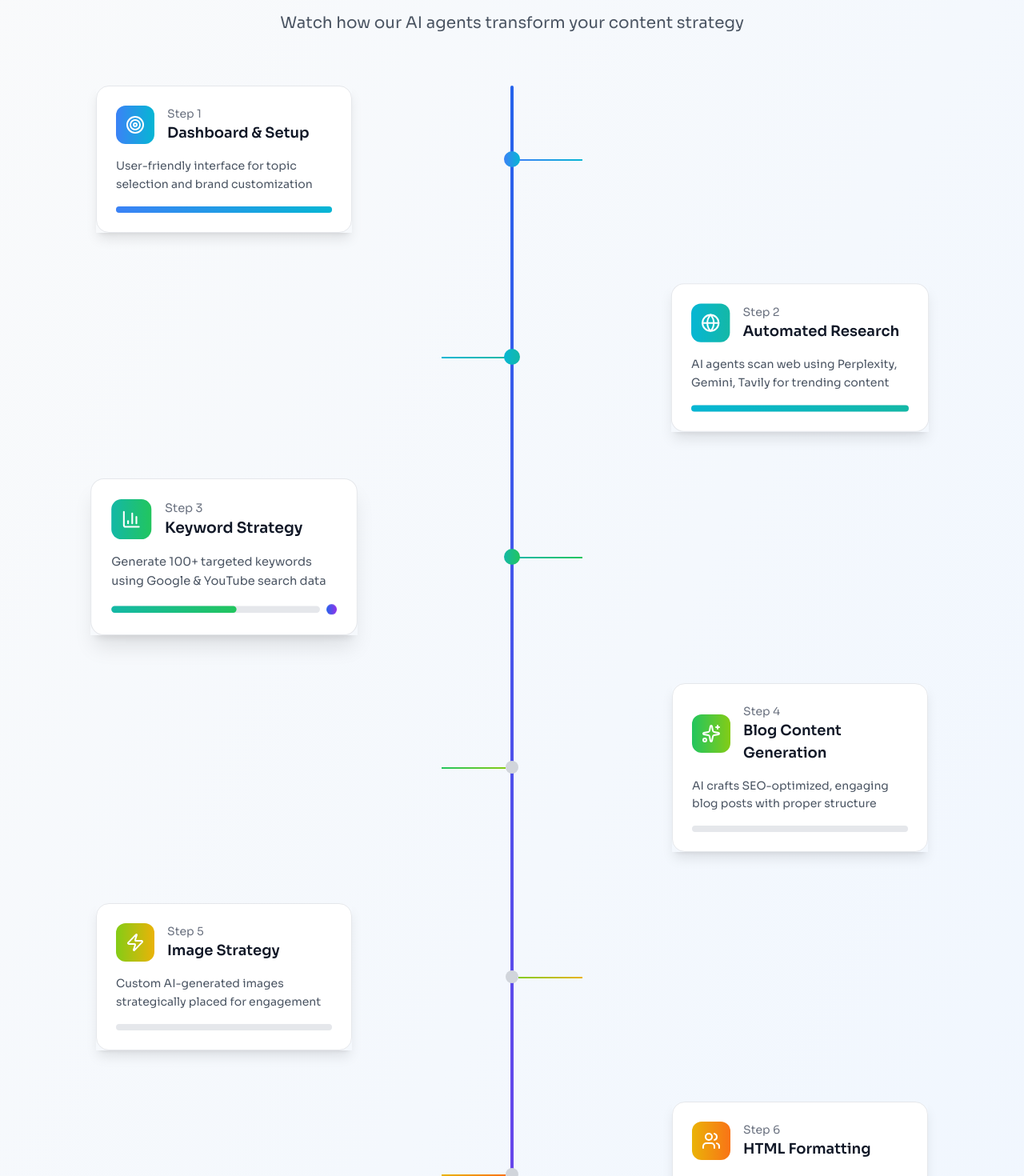
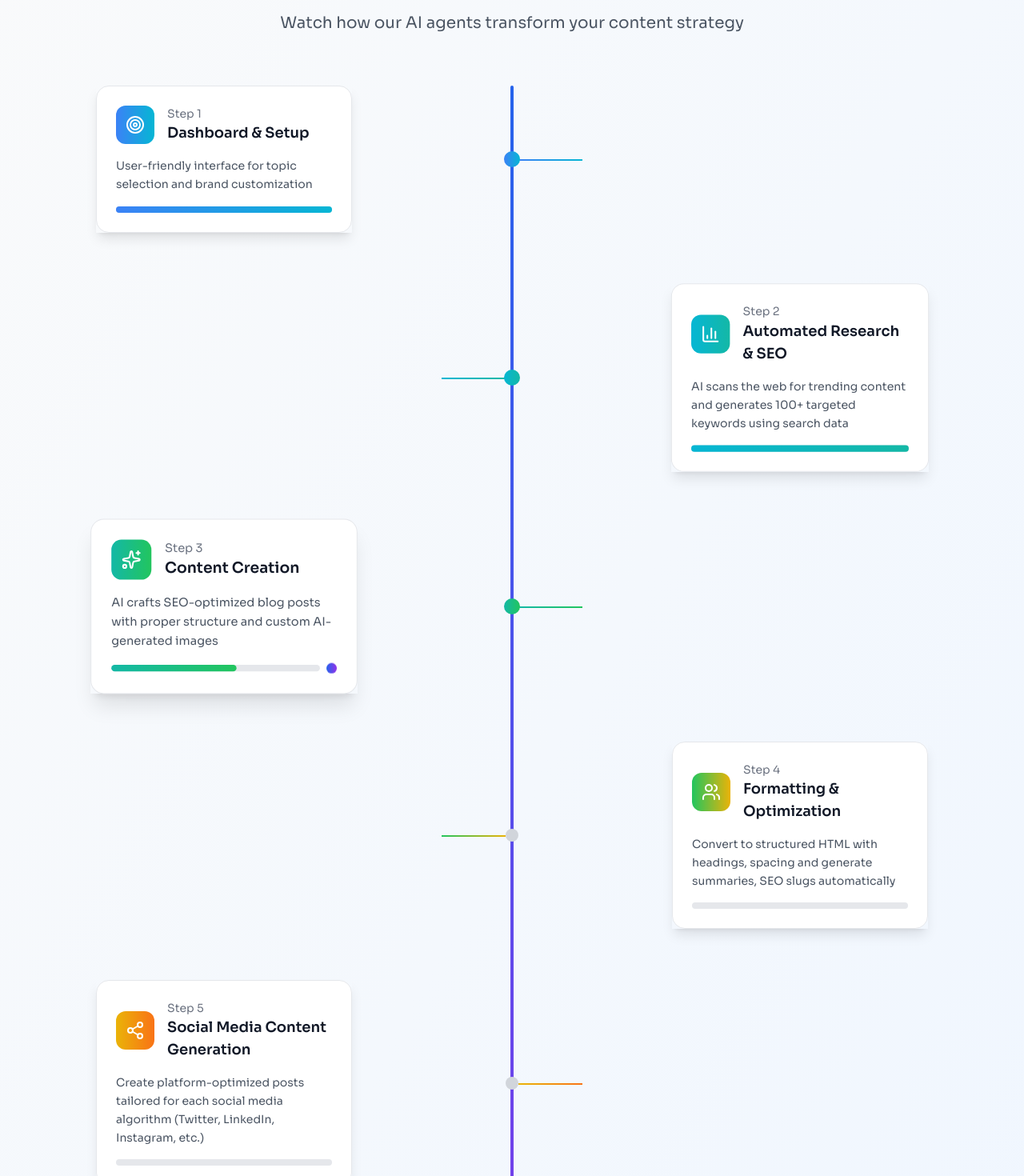
Before and after one commit to Arbaj78/coolguz, a React (Vite) app: page /#/content-flow in a window 1280 px wide. Shown: the part 1330-2800 px from the top of the page at 80% size. Built offline with nearby package versions, Linux system fonts and the light colour scheme.

Commit message:
wrokflowupdate

```diff
--- a/src/components/Collaboration.jsx
+++ b/src/components/Collaboration.jsx
@@ -15,42 +15,45 @@ const Section = ({ children }) => <section>{children}</section>;
 
 const Collaboration = () => {
   const services = [
-    {
-      title: "Notion Integration",
-      description: "Sync your Notion workspace with AI-powered automation",
-      icon: BookText,
-      color: "text-blue-500"
+
+        {
+      title: "Social Media",
+      description: "Automated posting, engagement and analytics",
+      icon: Share2,
+      color: "text-pink-500"
     },
-    {
+     {
+      title: "Chatbots",
+      description: "24/7 intelligent conversational AI for your business",
+      icon: MessageSquare,
+      color: "text-orange-500"
+    },
+     {
+      title: "Voice Assistants",
+      description: "Natural voice interactions for customer support",
+      icon: Mic2,
+      color: "text-green-500"
+    },
+      {
+      title: "Email Management",
+      description: "AI-powered email sorting, responses and follow-ups",
+      icon: Mail,
+      color: "text-red-500"
+    },
+        {
       title: "CRM Automation",
       description: "Enhance your CRM with intelligent workflows and insights",
       icon: Contact2,
       color: "text-purple-500"
     },
     {
-      title: "Email Management",
-      description: "AI-powered email sorting, responses and follow-ups",
-      icon: Mail,
-      color: "text-red-500"
+
+      title: "Notion Integration",
+      description: "Sync your Notion workspace with AI-powered automation",
+      icon: BookText,
+      color: "text-blue-500"
     },
-    {
-      title: "Voice Assistants",
-      description: "Natural voice interactions for customer support",
-      icon: Mic2,
-      color: "text-green-500"
-    },
-    {
-      title: "Chatbots",
-      description: "24/7 intelligent conversational AI for your business",
-      icon: MessageSquare,
-      color: "text-orange-500"
-    },
-    {
-      title: "Social Media",
-      description: "Automated posting, engagement and analytics",
-      icon: Share2,
-      color: "text-pink-500"
-    }
+
   ];
 
   // CSS styles for animations
--- a/src/components/ContentFlow.jsx
+++ b/src/components/ContentFlow.jsx
@@ -1,7 +1,7 @@
 "use client"
 
 import { useState, useEffect } from "react"
-import { Zap, Target, Globe, BarChart3, Sparkles, Users, Clock, TrendingUp } from "lucide-react"
+import { Zap, Target, Globe, BarChart3, Sparkles, Users, Clock, TrendingUp, Image as ImageIcon, Share2 } from "lucide-react"
 import contentimg from "../assets/contentflow-hero.png"
 
 export default function ContentFlowPage() {
@@ -11,7 +11,7 @@ export default function ContentFlowPage() {
   useEffect(() => {
     setIsVisible(true)
     const interval = setInterval(() => {
-      setActiveStep((prev) => (prev + 1) % 9)
+      setActiveStep((prev) => (prev + 1) % 7)
     }, 3000)
     return () => clearInterval(interval)
   }, [])
@@ -26,60 +26,46 @@ export default function ContentFlowPage() {
     },
     {
       id: 2,
-      title: "Automated Research",
-      description: "AI agents scan web using Perplexity, Gemini, Tavily for trending content",
-      icon: <Globe className="w-6 h-6" />,
+      title: "Automated Research & SEO",
+      description: "AI scans the web for trending content and generates 100+ targeted keywords using search data",
+      icon: <BarChart3 className="w-6 h-6" />,
       color: "from-cyan-500 to-teal-500",
     },
     {
       id: 3,
-      title: "Keyword Strategy",
-      description: "Generate 100+ targeted keywords using Google & YouTube search data",
-      icon: <BarChart3 className="w-6 h-6" />,
+      title: "Content Creation",
+      description: "AI crafts SEO-optimized blog posts with proper structure and custom AI-generated images",
+      icon: <Sparkles className="w-6 h-6" />,
       color: "from-teal-500 to-green-500",
     },
     {
       id: 4,
-      title: "Blog Content Generation",
-      description: "AI crafts SEO-optimized, engaging blog posts with proper structure",
-      icon: <Sparkles className="w-6 h-6" />,
-      color: "from-green-500 to-lime-500",
+      title: "Formatting & Optimization",
+      description: "Convert to structured HTML with headings, spacing and generate summaries, SEO slugs automatically",
+      icon: <Users className="w-6 h-6" />,
+      color: "from-green-500 to-yellow-500",
     },
     {
       id: 5,
-      title: "Image Strategy",
-      description: "Custom AI-generated images strategically placed for engagement",
-      icon: <Zap className="w-6 h-6" />,
-      color: "from-lime-500 to-yellow-500",
+      title: "Social Media Content Generation",
+      description: "Create platform-optimized posts tailored for each social media algorithm (Twitter, LinkedIn, Instagram, etc.)",
+      icon: <Share2 className="w-6 h-6" />,
+      color: "from-yellow-500 to-orange-500",
     },
     {
       id: 6,
-      title: "HTML Formatting",
-      description: "Convert to structured HTML with headings, spacing, and visual appeal",
-      icon: <Users className="w-6 h-6" />,
-      color: "from-yellow-500 to-orange-500",
+      title: "Infographics Creation",
+      description: "AI generates engaging infographics optimized for each social platform based on the created content",
+      icon: <ImageIcon className="w-6 h-6" />,
+      color: "from-orange-500 to-red-500",
     },
     {
       id: 7,
-      title: "Blog Elements",
-      description: "Generate summaries, SEO slugs, and featured images automatically",
-      icon: <Clock className="w-6 h-6" />,
-      color: "from-orange-500 to-red-500",
-    },
-    {
-      id: 8,
-      title: "Automated Publishing",
-      description: "Publish directly to company website without manual intervention",
+      title: "Automated Publishing & Distribution",
+      description: "Publish directly to website and distribute across all social channels with optimal timing",
       icon: <TrendingUp className="w-6 h-6" />,
-      color: "from-red-500 to-pink-500",
-    },
-    {
-      id: 9,
-      title: "Social Media Distribution",
-      description: "Create platform-optimized posts and distribute across all channels",
-      icon: <Globe className="w-6 h-6" />,
-      color: "from-pink-500 to-purple-500",
-    },
+      color: "from-red-500 to-purple-500",
+    }
   ]
 
   return (
@@ -88,7 +74,6 @@ export default function ContentFlowPage() {
       <div className="relative overflow-hidden">
         <div className="absolute inset-0 bg-gradient-to-br from-blue-50 via-white to-purple-50" />
         <div className="relative max-w-7xl mx-auto px-6 py-20">
-
           <div className="text-center mb-12">
             <img
               src={contentimg}
@@ -103,7 +88,6 @@ export default function ContentFlowPage() {
           <div
             className={`text-center transition-all duration-1000 ${isVisible ? "opacity-100 translate-y-0" : "opacity-0 translate-y-10"}`}
           >
-
             <h1 className="text-5xl md:text-7xl font-bold text-gray-900 mb-6 leading-tight">
               ContentFlow
               <span className="bg-gradient-to-r from-blue-600 to-purple-600 bg-clip-text text-transparent"> AI</span>
@@ -112,7 +96,6 @@ export default function ContentFlowPage() {
               Fully automated blog and social media management platform. From research to publishing, our AI agents
               handle your entire content lifecycle while you focus on strategy.
             </p>
-
           </div>
         </div>
       </div>
@@ -136,9 +119,7 @@ export default function ContentFlowPage() {
           <div className="space-y-6">
             <h2 className="text-3xl font-bold text-gray-900">Our Solution</h2>
             <p className="text-gray-600 leading-relaxed">
-              Complete automation of your content pipeline. From topic research and SEO optimization to publishing and
-              social media distribution - all handled by specialized AI agents. Your team focuses on strategy while
-              content runs seamlessly in the background.
+              Complete automation of your content pipeline. From topic research and SEO optimization to publishing blog posts and distributing content across social media — all handled by specialized AI agents. Your team focuses on strategy while content runs seamlessly in the background.
             </p>
             <div className="bg-green-50 border-l-4 border-green-400 p-4 rounded-r-lg">
               <p className="text-green-700 font-medium">
@@ -159,28 +140,28 @@ export default function ContentFlowPage() {
 
     {/* Tree Structure */}
     <div className="relative">
-            {/* Central Trunk */}
-            <div className="absolute left-1/2 top-0 w-1 h-full bg-gradient-to-b from-blue-600 to-purple-600 transform -translate-x-1/2 rounded-full" />
+      {/* Central Trunk - Hidden on mobile */}
+      <div className="hidden md:block absolute left-1/2 top-0 w-1 h-full bg-gradient-to-b from-blue-600 to-purple-600 transform -translate-x-1/2 rounded-full" />
 
       {/* Workflow Steps */}
       <div className="space-y-16">
         {workflowSteps.map((step, index) => (
           <div
             key={step.id}
-                  className={`relative flex items-center ${index % 2 === 0 ? "justify-start" : "justify-end"}`}
+            className={`relative flex items-center ${index % 2 === 0 ? "justify-start md:justify-start" : "justify-start md:justify-end"}`}
           >
-                  {/* Branch Line */}
+            {/* Branch Line - Hidden on mobile */}
             <div
-                    className={`absolute top-1/2 w-20 h-0.5 bg-gradient-to-r ${step.color} ${
+              className={`hidden md:block absolute top-1/2 w-20 h-0.5 bg-gradient-to-r ${step.color} ${
                 index % 2 === 0 ? "left-1/2 ml-2" : "right-1/2 mr-2"
               }`}
             />
 
             {/* Step Card */}
             <div
-                    className={`w-80 transition-all duration-700 ${
+              className={`w-full md:w-80 transition-all duration-700 ${
                 activeStep === index ? "scale-105 shadow-xl" : "scale-100 shadow-lg hover:shadow-xl"
-                    } ${index % 2 === 0 ? "ml-24" : "mr-24"}`}
+              } ${index % 2 === 0 ? "md:ml-24" : "md:mr-24"}`}
             >
               <div className="bg-white rounded-2xl p-6 border border-gray-200">
                 <div className="flex items-center gap-4 mb-4">
@@ -212,9 +193,9 @@ export default function ContentFlowPage() {
               </div>
             </div>
 
-                  {/* Central Node */}
+            {/* Central Node - Hidden on mobile */}
             <div
-                    className={`absolute left-1/2 top-1/2 w-4 h-4 rounded-full transform -translate-x-1/2 -translate-y-1/2 transition-all duration-500 ${
+              className={`hidden md:block absolute left-1/2 top-1/2 w-4 h-4 rounded-full transform -translate-x-1/2 -translate-y-1/2 transition-all duration-500 ${
                 activeStep >= index ? `bg-gradient-to-r ${step.color} scale-125` : "bg-gray-300 scale-100"
               }`}
             />
@@ -247,15 +228,15 @@ export default function ContentFlowPage() {
               color: "from-green-500 to-teal-500",
             },
             {
-              title: "Timely & Relevant",
-              description: "Real-time trends keep your brand at the forefront",
-              icon: <TrendingUp className="w-8 h-8" />,
+              title: "Platform-Optimized Content",
+              description: "Tailored posts for each social media algorithm",
+              icon: <Share2 className="w-8 h-8" />,
               color: "from-purple-500 to-pink-500",
             },
             {
-              title: "Consistent Branding",
-              description: "Uniform tone and style across all channels",
-              icon: <Target className="w-8 h-8" />,
+              title: "Visual Content Creation",
+              description: "AI-generated infographics for better engagement",
+              icon: <ImageIcon className="w-8 h-8" />,
               color: "from-orange-500 to-red-500",
             },
             {
@@ -286,9 +267,6 @@ export default function ContentFlowPage() {
           ))}
         </div>
       </div>
-
-      {/* CTA Section */}
-
     </div>
   )
 }
```
Also changed, not shown: src/components/Header.jsx (+91 -5 lines). Lines whose indentation alone changed are shown as unchanged.
